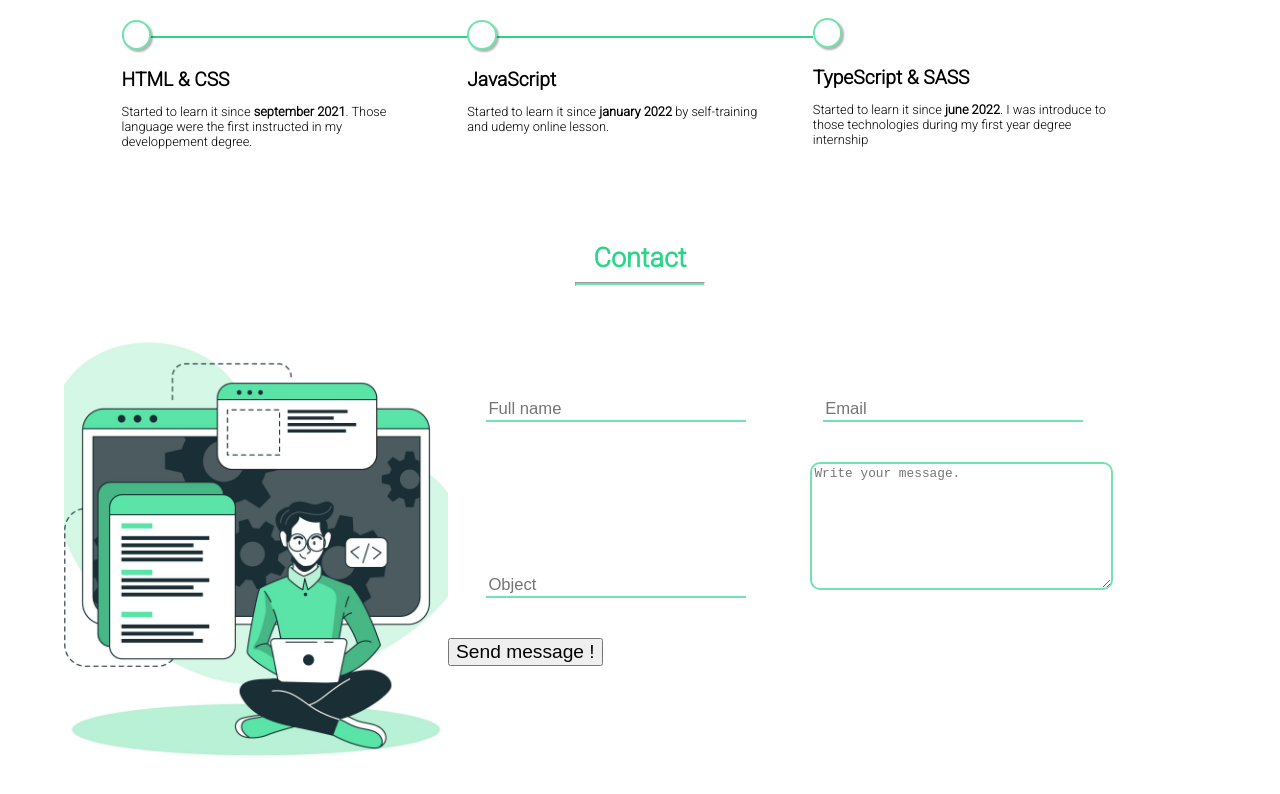
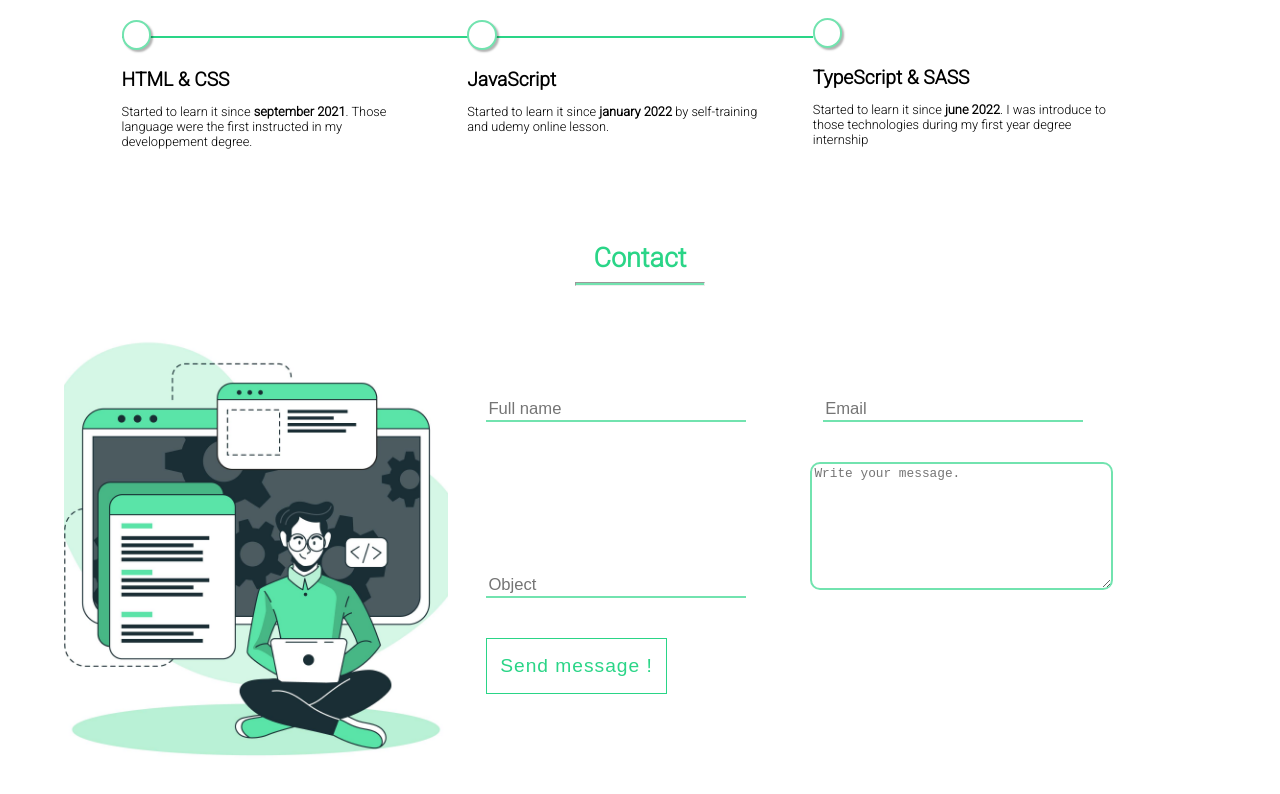
Before and after one commit to AllanRondeau/portfolio, an Angular app: page / in a window 1280 px wide. Shown: the part 1762-2556 px from the top of the page. Built offline with nearby package versions, Linux system fonts and the light colour scheme; no server answers; a web font is replaced by a local one.

Commit message:
create a const var to shape the json to send to backend

```diff
--- a/project/portfolio/src/assets/SCSS/components/_buttons.scss
+++ b/project/portfolio/src/assets/SCSS/components/_buttons.scss
@@ -28,5 +28,36 @@ button {
 }
 
 #contact{
+  button{
+    background-color: white;
+    color: $secondaryColor;
+    border: 1px solid $secondaryColor;
+    padding: 2vh 1vw;
+    letter-spacing: 1px;
+    transition: all .35s;
+    text-align: center;
+    position: relative;
 
+    span{
+      position: relative;
+      z-index: 2;
+    }
+
+    &::after{
+      content: "";
+      position: absolute;
+      top: 0;
+      left: 0;
+      width: 0;
+      height: 100%;
+      background: $secondaryColor;
+      transition: all .35s;
+    }
+  }
+  button:hover{
+    color: white;
+  }
+  button:hover::after{
+    width: 100%;
+  }
 }
--- a/project/portfolio/src/assets/SCSS/layout/_contactSection.scss
+++ b/project/portfolio/src/assets/SCSS/layout/_contactSection.scss
@@ -16,7 +16,7 @@
       margin-top: 7vh;
 
       button{
-        margin: 0 auto;
+        margin-left: 3vw;
       }
     }
   }
--- a/project/portfolio/src/output.css
+++ b/project/portfolio/src/output.css
@@ -260,6 +260,37 @@ button {
 }
 #home article #discoverBtn:hover {
   padding: 1.2vw;
+}
+
+#contact button {
+  background-color: white;
+  color: #2AD587;
+  border: 1px solid #2AD587;
+  padding: 2vh 1vw;
+  letter-spacing: 1px;
+  transition: all 0.35s;
+  text-align: center;
+  position: relative;
+}
+#contact button span {
+  position: relative;
+  z-index: 2;
+}
+#contact button::after {
+  content: "";
+  position: absolute;
+  top: 0;
+  left: 0;
+  width: 0;
+  height: 100%;
+  background: #2AD587;
+  transition: all 0.35s;
+}
+#contact button:hover {
+  color: white;
+}
+#contact button:hover::after {
+  width: 100%;
 }
 
 #home header {
@@ -628,7 +659,7 @@ button {
   margin-top: 7vh;
 }
 #contact article form button {
-  margin: 0 auto;
+  margin-left: 3vw;
 }
 
 @media (max-width: 992px) {
--- a/project/portfolio/src/ui/homePage/ContactSection.component.ts
+++ b/project/portfolio/src/ui/homePage/ContactSection.component.ts
@@ -23,8 +23,8 @@ import {CreateMessage} from "../../application/CreateMessage";
                    placeholder="Object">
             <textarea #content name="content" (change)="createMessageContent(content.value)"
                       placeholder="Write your message."></textarea>
-            <button (click)="createCompleteMessage()">Send message !</button>
-            <p class="error" >{{componentValue.getGeneralError()}}</p>
+            <button (click)="createCompleteMessage()"><span>Send message !</span></button>
+            <p class="error">{{componentValue.getGeneralError()}}</p>
           </form>
         </article>
       </section>
@@ -68,15 +68,19 @@ export class ContactSectionComponent {
     createMessageContent(content: string) {
         this.componentValue.withMessageContent(content);
     }
+
     createCompleteMessage() {
         if (this.componentValue.getNameMessage().length !== 0 &&
             this.componentValue.getEmailMessage().length !== 0 &&
             this.componentValue.getObjectMessage().length !== 0 &&
             this.componentValue.getContentMessage().length !== 0) {
-            this.componentValue.getMessageComplete()?.toMessage(this.componentValue.getNameMessage(),
-                                                                this.componentValue.getEmailMessage(),
-                                                                this.componentValue.getObjectMessage(),
-                                                                this.componentValue.getContentMessage());
+            const data: Post = {
+                name: this.componentValue.getNameMessage(),
+                email: this.componentValue.getEmailMessage(),
+                object: this.componentValue.getObjectMessage(),
+                content: this.componentValue.getContentMessage()
+            };
+            console.info(data);
             this.componentValue.setGeneralError(undefined);
         } else {
             this.componentValue.setGeneralError("Please be sure to fill all the form cases.");
@@ -96,35 +100,52 @@ export class ContactSectionComponentValue {
     withMessageName(name: string) {
         return this.nameMessage = name;
     }
+
     withMessageEmail(email: string) {
         return this.emailMessage = email;
     }
+
     withMessageObject(object: string) {
         return this.objectMessage = object;
     }
+
     withMessageContent(content: string) {
         return this.contentMessage = content;
     }
-    getNameMessage(){
+
+    getNameMessage() {
         return this.nameMessage;
     }
-    getEmailMessage(){
+
+    getEmailMessage() {
         return this.emailMessage;
     }
-    getObjectMessage(){
+
+    getObjectMessage() {
         return this.objectMessage;
     }
-    getContentMessage(){
+
+    getContentMessage() {
         return this.contentMessage;
     }
-    getMessageComplete(){
+
+    getMessageComplete() {
         return this.messageComplete;
     }
-    getGeneralError(){
+
+    getGeneralError() {
         return this.generalError;
     }
-    setGeneralError(error?: string){
+
+    setGeneralError(error?: string) {
         this.generalError = error;
     }
 
 }
+
+export interface Post {
+    name: string;
+    email: string;
+    object: string;
+    content: string;
+}
```
